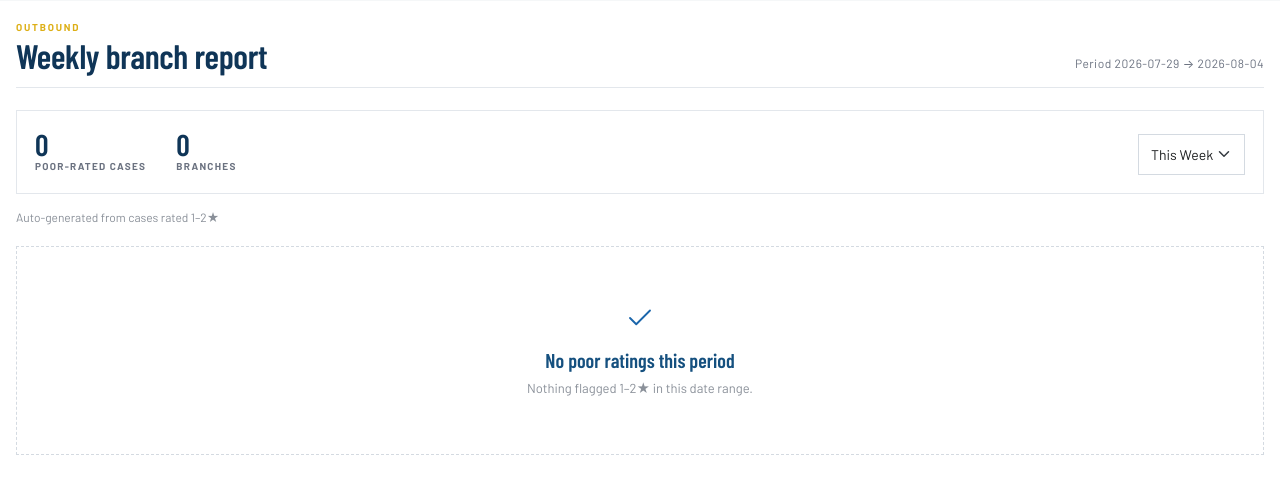
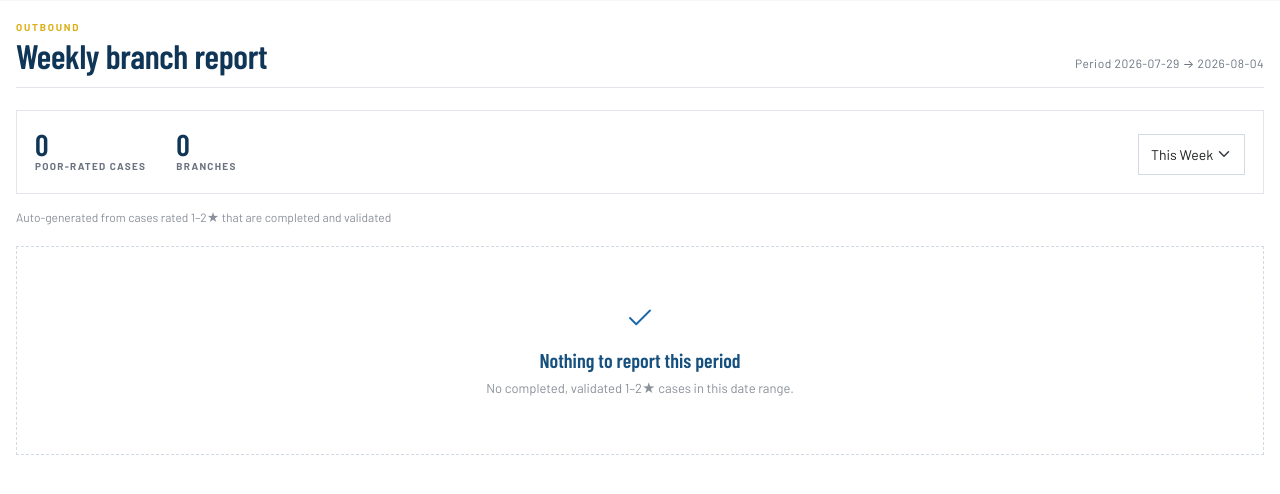
Before and after one commit to shahadprofessional/SQPortal, an ASP.NET Core app: page /Weekly in a window 1280 px wide. Shown: the part 64-558 px from the top of the page. Run offline with ASP.NET Core 8, Linux system fonts and the light colour scheme.

Commit message:
Limit the weekly report and its emails to completed, validated cases
A branch now only hears about a case once the SQ team has finished the
follow-up and judged the complaint genuine: the weekly query takes only
FollowUpStatus.Completed and CaseValidation.Valid. Anything still pending, not
valid or under review stays off the page and out of every email.

One query feeds the whole feature, so the page counts, each branch's preview
and mailto link, and the combined email all narrow together. The 1-2 star
condition stays — that is what the report is — so the gate is low-rated AND
completed AND valid. On-screen copy now says so.

Co-Authored-By: Claude Opus 5 <noreply@anthropic.com>
Claude-Session: https://claude.ai/code/session_016DNQZqJT3unSTCbGSdC9Af

```diff
--- a/Views/Weekly/Index.cshtml
+++ b/Views/Weekly/Index.cshtml
@@ -47,7 +47,7 @@
         }
     </form>
 </div>
-<div class="sq-weekly-note">Auto-generated from cases rated 1–2★</div>
+<div class="sq-weekly-note">Auto-generated from cases rated 1–2★ that are completed and validated</div>
 
 @if (Model.TotalPoorCases > 0)
 {
@@ -62,8 +62,8 @@
 {
     <div class="sq-empty sq-empty-success">
         <svg class="sq-empty-icon" viewBox="0 0 24 24" width="30" height="30" fill="none" stroke="currentColor" stroke-width="1.5" stroke-linecap="round" stroke-linejoin="round"><path d="M20 6 9 17l-5-5"></path></svg>
-        <div class="sq-empty-title">No poor ratings this period</div>
-        <div class="sq-empty-sub">Nothing flagged 1–2★ in this date range.</div>
+        <div class="sq-empty-title">Nothing to report this period</div>
+        <div class="sq-empty-sub">No completed, validated 1–2★ cases in this date range.</div>
     </div>
 }
 else
```
Also changed, not shown: Services/WeeklyReportService.cs (+7 -1 lines).
